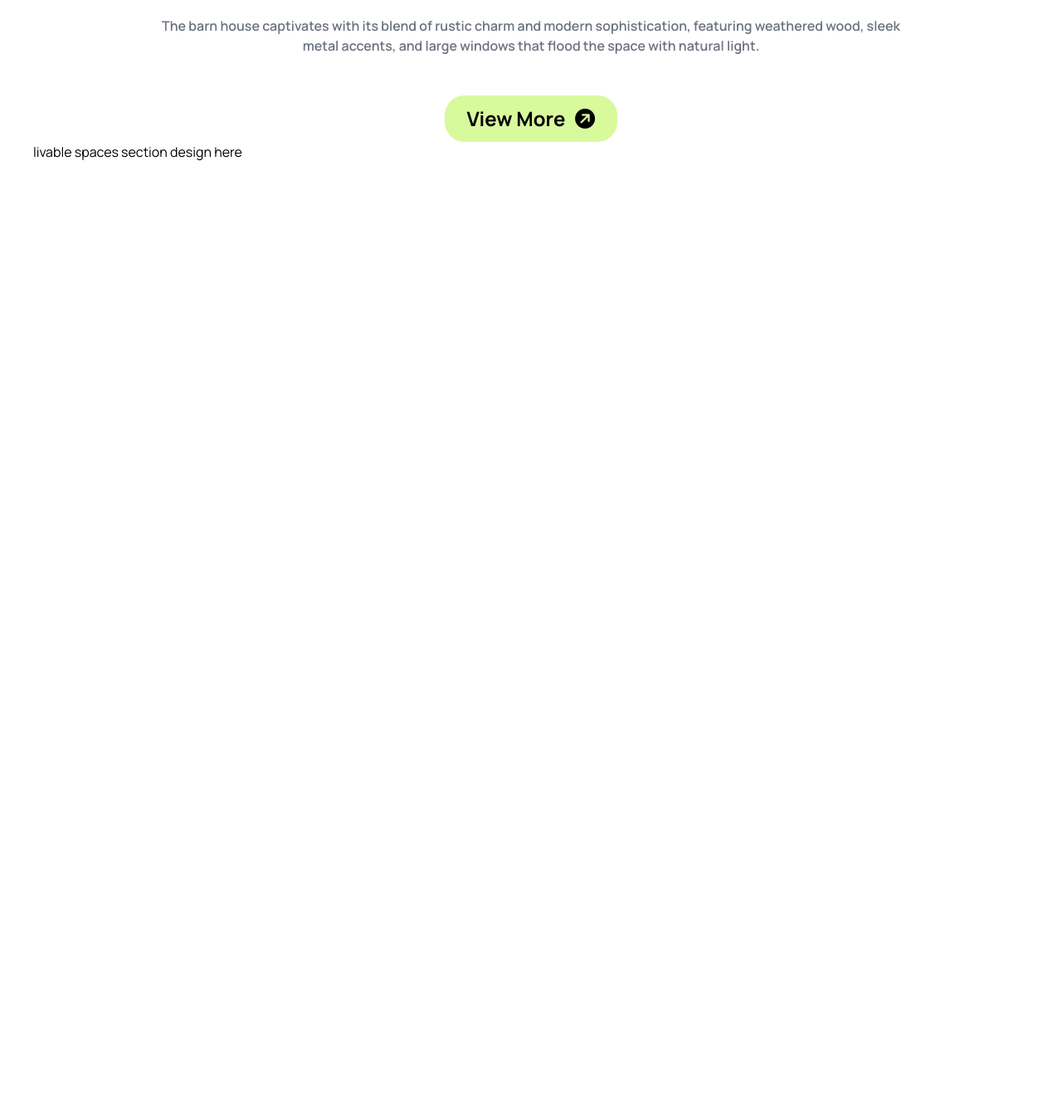
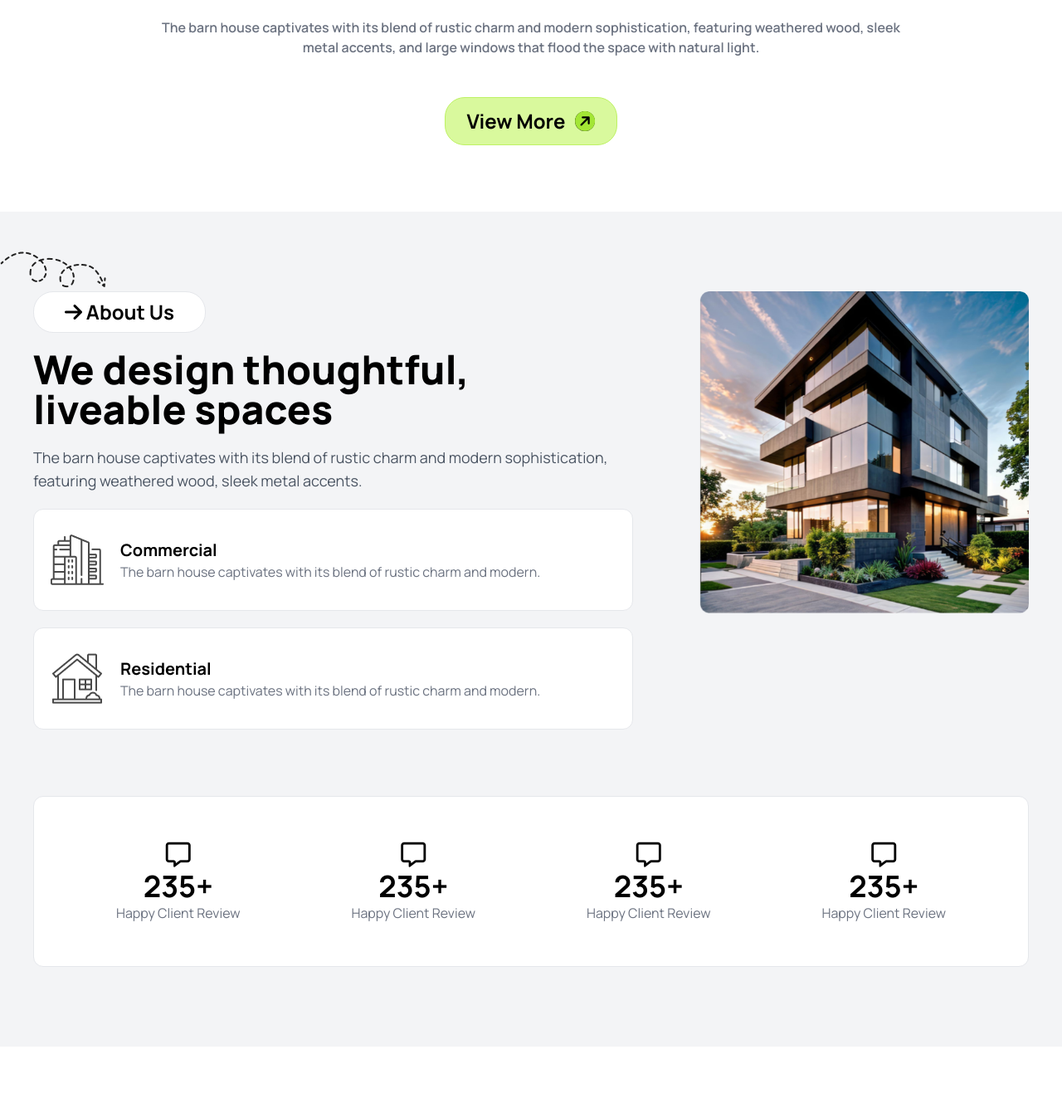
Before and after one commit to RaselMridha792/assignment-3, a plain HTML site: page index.html in a window 1280 px wide. Shown: the part 707-2048 px from the top of the page at 83% size. Before the commit the page ends 902 px from the top, so only its background shows below. Drawn offline with nearby package versions, Linux system fonts and the light colour scheme.

Commit message:
review card section completed work process section in progress

```diff
--- a/index.html
+++ b/index.html
@@ -32,9 +32,10 @@
 </head>
 
 <body class="manrope-uniquifier">
-    <header class="max-w-screen-2xl mx-auto px-5 md:px-10">
+    <header class="bg-white">
         <!-- navbar section start here  -->
-        <nav class="mt-10 flex items-center justify-between">
+        <section class="max-w-screen-2xl mx-auto px-5 md:px-10">
+            <nav class="pt-10 flex items-center justify-between">
                 <div class="flex items-center text-4xl">
                     <i class="fa-solid fa-circle-arrow-right text-lime-400 bg-black rounded-full -rotate-45 mr-4"></i>
                     <h1 class="text-4xl font-extrabold">Rinterio</h1>
@@ -48,26 +49,106 @@
                 </ul>
                 <div class="flex gap-5">
                     <div class="flex gap-5 hidden md:inline-flex">
-                    <button class="bg-gray-50 border h-10 w-10 rounded-full flex items-center justify-center p-6"><i class="fa-solid fa-magnifying-glass text-2xl text-gray-600"></i></button>
-                    <button class="bg-gray-50 border h-10 w-10 rounded-full flex items-center justify-center p-6"><i class="fa-solid fa-cart-shopping text-2xl text-gray-600"></i></button>
-                    <button class="bg-lime-400 flex items-center gap-2 px-4 py-3 rounded-3xl text-xl font-bold">Book Consult <i class="fa-solid fa-circle-arrow-right -rotate-45 text-2xl"></i></button>
+                        <button class="bg-gray-50 border h-10 w-10 rounded-full flex items-center justify-center p-6"><i
+                                class="fa-solid fa-magnifying-glass text-2xl text-gray-600"></i></button>
+                        <button class="bg-gray-50 border h-10 w-10 rounded-full flex items-center justify-center p-6"><i
+                                class="fa-solid fa-cart-shopping text-2xl text-gray-600"></i></button>
+                        <button
+                            class="bg-lime-400 border border-lime-500 flex items-center gap-2 px-4 py-3 rounded-3xl text-xl font-bold">Book
+                            Consult <i class="fa-solid fa-circle-arrow-right -rotate-45 text-2xl"></i></button>
                     </div>
-                <button class="bg-gray-50 border h-10 w-10 rounded-full flex items-center justify-center p-6 lg:hidden"><i class="fa-solid fa-bars text-2xl text-gray-500"></i></button>
+                    <button
+                        class="bg-gray-50 border h-10 w-10 rounded-full flex items-center justify-center p-6 lg:hidden"><i
+                            class="fa-solid fa-bars text-2xl text-gray-500"></i></button>
                 </div>
             </nav>
             <!-- banner section  -->
-         <section class="flex flex-col gap-10 md:gap-2">
+            <div class="flex flex-col gap-10 md:gap-2">
                 <div class="md:my-10"><img src="./images/banner.png" class="mx-auto" alt=""></div>
-            <h1 class="text-2xl lg:text-7xl md:text-4xl text-center font-black font-sans md:px-10 px-5">A barn house of this design has a striking appearance</h1>
-            <p class="font-semibold text-gray-500 md:w-3/4 mx-auto text-center md:py-10">The barn house captivates with its blend of rustic charm and modern sophistication, featuring weathered wood, sleek metal accents, and large windows that flood the space with natural light.</p>
-            <button class="bg-lime-200 flex items-center justify-center gap-3 w-52 mx-auto px-4 py-3 rounded-3xl text-2xl font-bold">View More <i class="fa-solid fa-circle-arrow-right -rotate-45 text-2xl"></i></button>
+                <h1 class="text-2xl lg:text-7xl md:text-4xl text-center font-black font-sans md:px-10 px-5">A barn house
+                    of this design has a striking appearance</h1>
+                <p class="font-semibold text-gray-500 md:w-3/4 mx-auto text-center md:py-10">The barn house captivates
+                    with its blend of rustic charm and modern sophistication, featuring weathered wood, sleek metal
+                    accents, and large windows that flood the space with natural light.</p>
+                <button
+                    class="bg-lime-200 border border-lime-300 flex items-center justify-center gap-3 w-52 mx-auto px-4 py-3 rounded-3xl text-2xl font-bold">View
+                    More <i
+                        class="fa-solid fa-circle-arrow-right text-lime-400 bg-black rounded-full -rotate-45"></i></button>
+            </div>
+        </section>
+    </header>
+    <main>
+        <!-- livable spaces section design here -->
+        <section class="bg-gray-100 py-24 my-20">
+            <!-- second section under banner  -->
+            <div class="max-w-screen-2xl mx-auto px-5 md:px-10">
+                <!-- about section  -->
+                <section class="flex flex-col lg:flex-row lg:gap-20 md:gap-10 gap-5">
+                    <!-- left side  container -->
+                    <div>
+                        <div class="relative flex flex-col lg:items-start items-center">
+                            <div class="absolute -top-12 -left-10 hidden lg:inline-flex"><img src="./images/Vector.png"
+                                    alt=""></div>
+                            <button class="px-4 py-2 bg-white rounded-3xl font-bold text-2xl border mb-5 w-52"><i
+                                    class="fa-solid fa-arrow-right"></i> About Us</button>
+                            <h1 class="text-5xl font-extrabold mb-5 lg:w-3/4">We design thoughtful, liveable spaces</h1>
+                            <p class="text-gray-600 mb-5 text-lg">The barn house captivates with its blend of rustic
+                                charm and
+                                modern sophistication, featuring weathered wood, sleek metal accents.</p>
+                        </div>
+
+                        <!-- card section start here -->
+                        <div class="grid lg:grid-cols-1 md:grid-cols-2 gap-5">
+                            <div class="bg-white border rounded-xl flex items-center gap-5 pl-5 py-7">
+                                <img src="./images/commercial.png" alt="">
+                                <div>
+                                    <h4 class="text-xl font-bold">Commercial</h4>
+                                    <p class="text-gray-500">The barn house captivates with its blend of rustic charm
+                                        and modern.</p>
+                                </div>
+                            </div>
+                            <div class="bg-white border rounded-xl flex items-center gap-5 pl-5 py-7">
+                                <img src="./images/residential.png" alt="">
+                                <div>
+                                    <h4 class="text-xl font-bold">Residential</h4>
+                                    <p class="text-gray-500">The barn house captivates with its blend of rustic charm
+                                        and modern.</p>
+                                </div>
+                            </div>
+                        </div>
+                    </div>
+                    <div class="lg:w-2/4 overflow-hidden mx-auto">
+                        <img src="./images/Rectangle.png" alt="">
+                    </div>
                 </section>
 
-    </header>
-    <main class="max-w-screen-2xl mx-auto px-5 md:px-10">
-        livable spaces section design here
-        <section>
+                <!-- review card start here  -->
+                <section
+                    class="bg-white rounded-xl border mt-20 grid lg:grid-cols-4 md:grid-cols-2 grid-cols-1 items-center justify-around p-8">
+                    <div class="flex flex-col item-center text-center py-5">
+                        <h2 class="text-3xl"><i class="fa-regular fa-message"></i></h2>
+                        <h1 class="text-4xl font-bold">235+</h1>
+                        <p class="text-gray-500">Happy Client Review</p>
+                    </div>
+                    <div class="flex flex-col item-center text-center py-5">
+                        <h2 class="text-3xl"><i class="fa-regular fa-message"></i></h2>
+                        <h1 class="text-4xl font-bold">235+</h1>
+                        <p class="text-gray-500">Happy Client Review</p>
+                    </div>
+                    <div class="flex flex-col item-center text-center py-5">
+                        <h2 class="text-3xl"><i class="fa-regular fa-message"></i></h2>
+                        <h1 class="text-4xl font-bold">235+</h1>
+                        <p class="text-gray-500">Happy Client Review</p>
+                    </div>
+                    <div class="flex flex-col item-center text-center py-5">
+                        <h2 class="text-3xl"><i class="fa-regular fa-message"></i></h2>
+                        <h1 class="text-4xl font-bold">235+</h1>
+                        <p class="text-gray-500">Happy Client Review</p>
+                    </div>
+                </section>
 
+                <!-- work process section start here  -->
+            </div>
         </section>
     </main>
     <footer class="max-w-screen-2xl mx-auto px-5 md:px-10">
```
Lines whose indentation alone changed are shown as unchanged.
